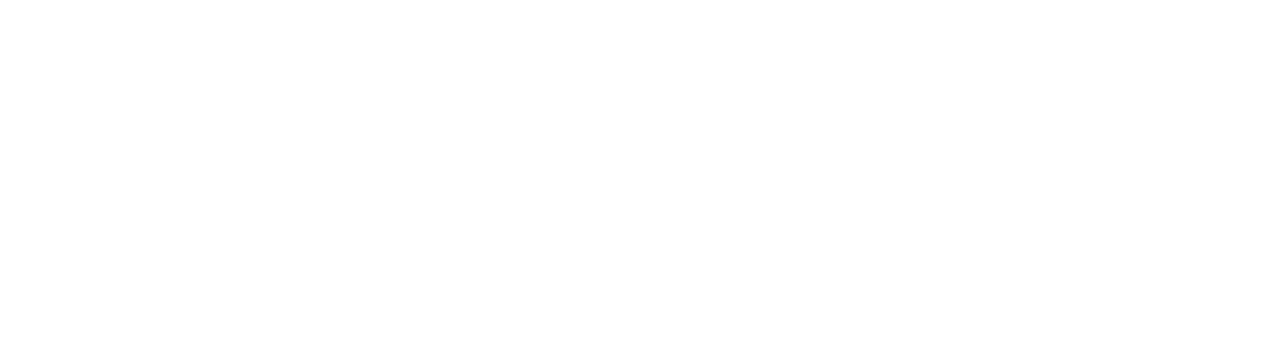
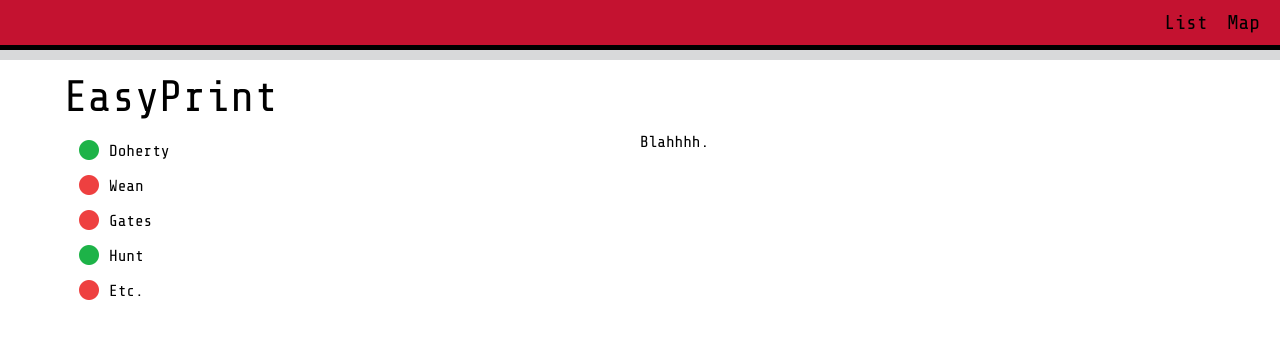
Before and after one commit to notajingoist/techcommproject, a website: page index.html in a window 1280 px wide. Drawn offline with nearby package versions, Linux system fonts and the light colour scheme.

Commit message:
basic layout css stuff

```diff
--- a/css/style.css
+++ b/css/style.css
@@ -0,0 +1,87 @@
+body {
+	background-color: #fff;
+	margin-left: auto;
+	margin-right: auto;
+	font-family: "Share Tech Mono", "PT Sans", "helvetica neue", sans-serif;
+
+}
+
+button {
+	box-sizing: border-box;
+	height: 100%;
+	float: right;
+	text-align: center;
+	font-family: "Share Tech Mono", "PT Sans", "helvetica neue", sans-serif;
+	font-size: 20px;
+	background-color: #c41230;
+	border: none;
+}
+
+#map_button {
+	padding-left: 10px;
+	padding-right: 20px;
+}
+
+#list_button {
+	padding-right: 10px;
+}
+
+#navigation {
+	box-sizing: border-box;
+	width: 100%;
+	height: 50px;
+	border-bottom: 5px solid #000;
+	box-shadow: 0px 10px 0px #d8d9da;
+	background-color: #c41230;
+
+}
+
+h1 {
+	font-size: 44px;
+}
+
+#content {
+	clear: both;
+	margin-top: 25px;
+	margin-left: auto;
+	margin-right: auto;
+	width: 90%;
+}
+
+#views {
+	padding: 15px;
+}
+
+ul {
+	padding-left: 30px;
+}
+
+li {
+	line-height: 35px;
+	position: relative;
+}
+
+li.stop:before {
+	content:url("../images/red_circle.png");
+	position: absolute;
+	left: -30px;
+	top: 4px;
+}
+
+li.go:before {
+	content:url("../images/green_circle.png");
+	position: absolute;
+	left: -30px;
+	top: 4px;
+}
+
+#listview {
+	width: 50%;
+	float: left;
+	/*background-color: #00ff00;*/
+}
+
+
+#mapview {
+	/*background-color: #0000ff;*/
+}
--- a/index.html
+++ b/index.html
@@ -5,15 +5,37 @@
 <!-- 	<link rel="favicon" href="images/favicon.ico" > -->
 	<link href="css/css-reset.css" rel="stylesheet" type="text/css">
 	<link href="css/style.css" rel="stylesheet" type="text/css">
-<!--
-	<link href='http://fonts.googleapis.com/css?family=PT+Sans:400,700,400italic,700italic' rel='stylesheet' type='text/css'> -->
+	<link href='http://fonts.googleapis.com/css?family=Share+Tech+Mono' rel='stylesheet' type='text/css'>
+	<link href='http://fonts.googleapis.com/css?family=PT+Sans:400,700,400italic,700italic' rel='stylesheet' type='text/css'>
 	<title>EasyPrint</title>
 
 </head>
 <body>
+	<div id="navigation">
+		<button id="map_button">Map</button>
+		<button id="list_button">List</button>
+	</div>
+	<div id="content">
+		<h1>EasyPrint</h1>
+		<div id="views">
+			<div id="listview">
+				<ul>
+					<li class="go">Doherty</li>
+					<li class="stop">Wean</li>
+					<li class="stop">Gates</li>
+					<li class="go">Hunt</li>
+					<li class="stop">Etc.</li>
+				</ul>
+			</div>
+			<div id="mapview">
+				Blahhhh.
+			</div>
+		</div>
+	</div>
+
+</body>
 
 
-</body>
 <script type="text/javascript" src="http://code.jquery.com/jquery-1.9.1.min.js"></script>
 <script type="text/javascript" src="js/App.js"></script>
 </html>
```
Also changed, not shown: images/green_circle.png (added), images/red_circle.png (added), 1 other file.
